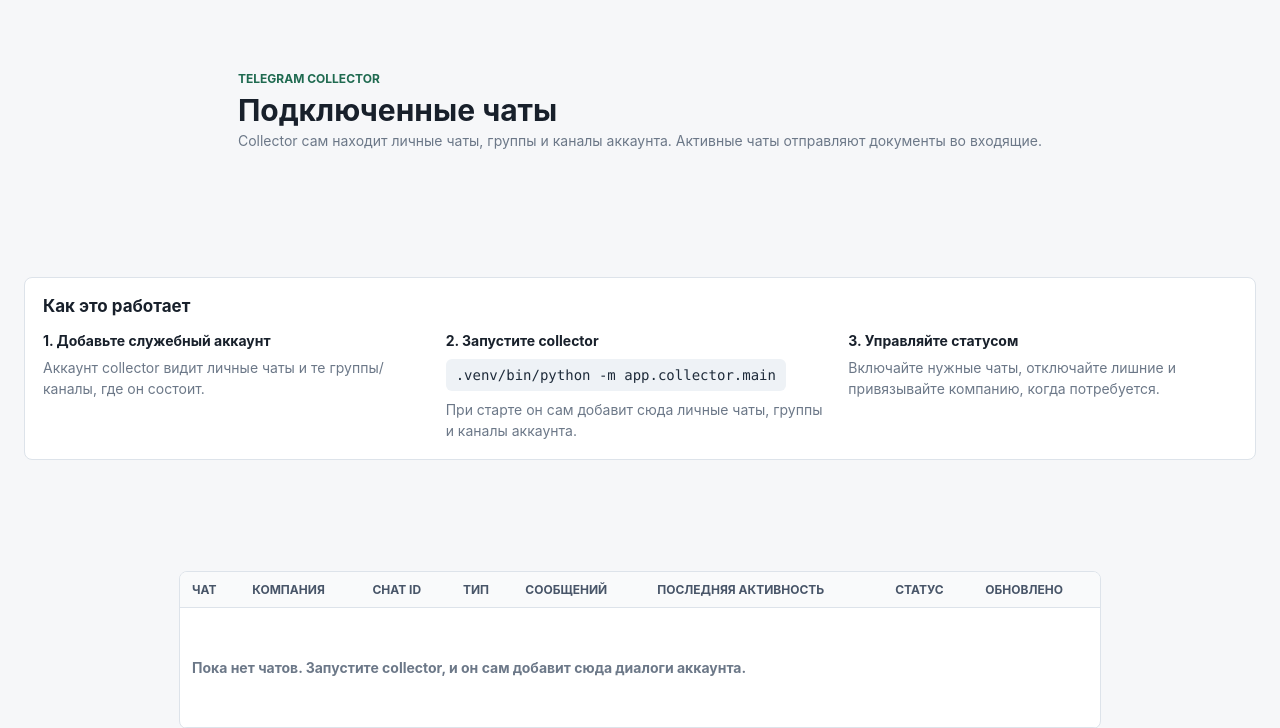
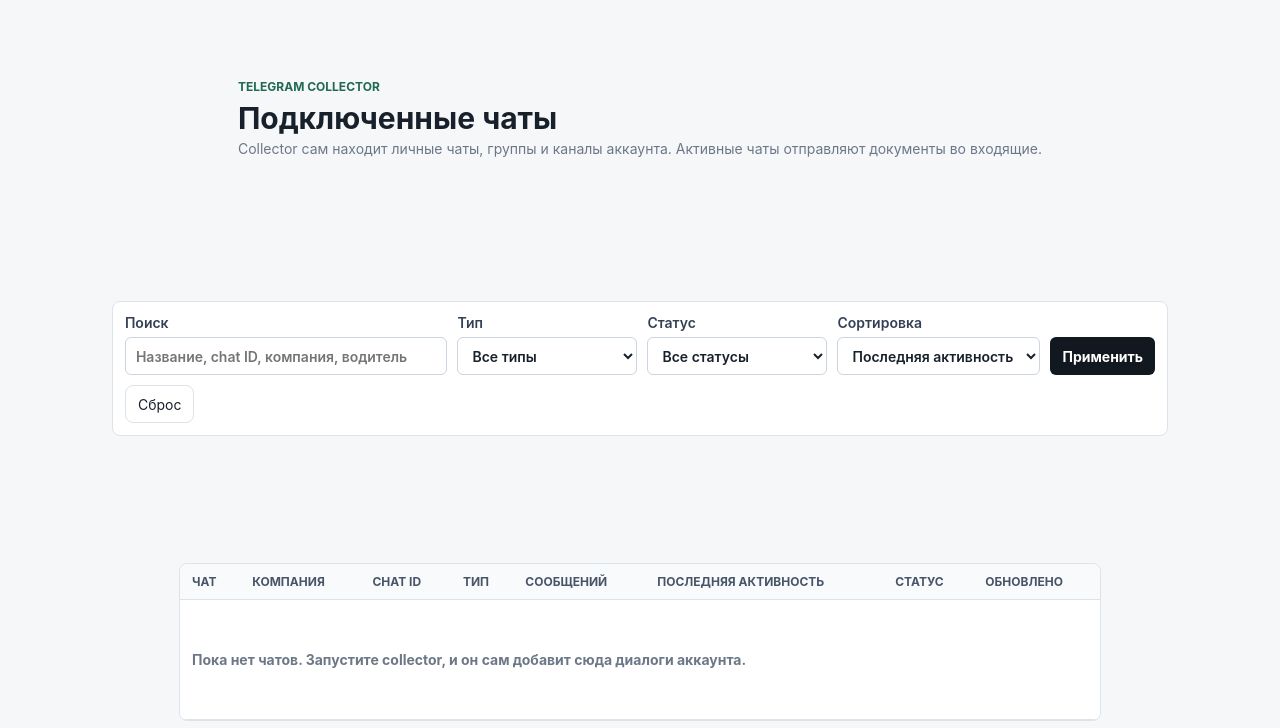
Before and after one commit to alexmorrowind/Astro-TMC, a FastAPI app: template app/web/templates/telegram_groups.html in a window 1280 px wide. Shown: the top 728 px of the page. Run offline with FastAPI, Linux system fonts and the light colour scheme; the template is opened without the code that fills it, so the values that code supplies are empty; some libraries are stand-ins or nearby versions.

Commit message:
Replace Telegram help with sorting filters

```diff
--- a/app/main.py
+++ b/app/main.py
@@ -787,10 +787,46 @@ def terminated_page(request: Request, db: Session = Depends(get_db)):
 
 
 @app.get("/telegram/groups", response_class=HTMLResponse)
-def telegram_groups_page(request: Request, db: Session = Depends(get_db)):
+def telegram_groups_page(
+    request: Request,
+    q: str | None = None,
+    chat_type: str | None = None,
+    status_filter: str | None = None,
+    sort_by: str = "activity",
+    db: Session = Depends(get_db),
+):
     user = require_user(request, db)
     effective_company_id = user.company_id if user.role == UserRole.MANAGER else None
     groups = list_groups_for_company(db, company_id=effective_company_id)
+    if q:
+        needle = q.strip().lower()
+        groups = [
+            group
+            for group in groups
+            if needle in group.title.lower()
+            or needle in str(group.chat_id)
+            or needle in group.chat_type.lower()
+            or needle in (group.company.name.lower() if group.company else "")
+            or needle in (group.driver.full_name.lower() if group.driver else "")
+        ]
+    if chat_type:
+        groups = [group for group in groups if group.chat_type == chat_type]
+    if status_filter == "active":
+        groups = [group for group in groups if group.is_active]
+    elif status_filter == "disabled":
+        groups = [group for group in groups if not group.is_active]
+
+    if sort_by == "title":
+        groups.sort(key=lambda group: group.title.lower())
+    elif sort_by == "type":
+        groups.sort(key=lambda group: (group.chat_type, group.title.lower()))
+    elif sort_by == "company":
+        groups.sort(key=lambda group: ((group.company.name.lower() if group.company else ""), group.title.lower()))
+    elif sort_by == "messages":
+        groups.sort(key=lambda group: (group.message_count or 0), reverse=True)
+    else:
+        groups.sort(key=lambda group: group.last_seen_at or group.updated_at, reverse=True)
+
     companies = list(db.scalars(select(Company).order_by(Company.name)))
     drivers = list_drivers_with_documents(db, company_id=effective_company_id)
     return render(
@@ -801,6 +837,10 @@ def telegram_groups_page(request: Request, db: Session = Depends(get_db)):
             "groups": groups,
             "companies": companies,
             "drivers": drivers,
+            "q": q or "",
+            "chat_type": chat_type or "",
+            "status_filter": status_filter or "",
+            "sort_by": sort_by,
         },
     )
 
--- a/app/web/static/styles.css
+++ b/app/web/static/styles.css
@@ -1232,22 +1232,6 @@ textarea {
   }
 }
 
-.telegram-help {
-  margin-bottom: 16px;
-}
-
-.command-grid {
-  display: grid;
-  grid-template-columns: repeat(3, minmax(0, 1fr));
-  gap: 14px;
-}
-
-.command-grid p {
-  color: var(--muted);
-  line-height: 1.5;
-  margin: 8px 0 0;
-}
-
 code {
   display: inline-flex;
   max-width: 100%;
@@ -1258,6 +1242,10 @@ code {
   color: #1e2b3a;
   font-family: ui-monospace, SFMono-Regular, Menlo, Consolas, monospace;
   white-space: normal;
+}
+
+.telegram-sort-toolbar {
+  grid-template-columns: minmax(260px, 1fr) 180px 180px 220px auto auto;
 }
 
 .missing-file .file-glyph {
--- a/app/web/templates/telegram_groups.html
+++ b/app/web/templates/telegram_groups.html
@@ -9,56 +9,42 @@
   </div>
 </header>
 
-<section class="info-panel telegram-help">
-  <h2>Как это работает</h2>
-  <div class="command-grid">
-    <div>
-      <strong>1. Добавьте служебный аккаунт</strong>
-      <p>Аккаунт collector видит личные чаты и те группы/каналы, где он состоит.</p>
-    </div>
-    <div>
-      <strong>2. Запустите collector</strong>
-      <code>.venv/bin/python -m app.collector.main</code>
-      <p>При старте он сам добавит сюда личные чаты, группы и каналы аккаунта.</p>
-    </div>
-    <div>
-      <strong>3. Управляйте статусом</strong>
-      <p>Включайте нужные чаты, отключайте лишние и привязывайте компанию, когда потребуется.</p>
-    </div>
-  </div>
-</section>
-
-{% if user.role.value == 'superadmin' %}
-<form class="toolbar" method="post" action="/telegram/groups">
-  <label>
-    Chat ID
-    <input name="chat_id" required placeholder="-1001234567890">
-  </label>
-  <label>
-    Название
-    <input name="title" required placeholder="Driver John / Demo Dispatch">
+<form class="toolbar telegram-sort-toolbar" method="get" action="/telegram/groups">
+  <label class="search-field">
+    Поиск
+    <input name="q" value="{{ q }}" placeholder="Название, chat ID, компания, водитель">
   </label>
   <label>
     Тип
     <select name="chat_type">
-      <option value="group">group</option>
-      <option value="supergroup">supergroup</option>
-      <option value="channel">channel</option>
-      <option value="private">private</option>
+      <option value="">Все типы</option>
+      <option value="private" {% if chat_type == 'private' %}selected{% endif %}>private</option>
+      <option value="group" {% if chat_type == 'group' %}selected{% endif %}>group</option>
+      <option value="supergroup" {% if chat_type == 'supergroup' %}selected{% endif %}>supergroup</option>
+      <option value="channel" {% if chat_type == 'channel' %}selected{% endif %}>channel</option>
     </select>
   </label>
   <label>
-    Компания
-    <select name="company_id">
-      <option value="">Без компании</option>
-      {% for company in companies %}
-      <option value="{{ company.id }}">{{ company.name }}</option>
-      {% endfor %}
+    Статус
+    <select name="status_filter">
+      <option value="">Все статусы</option>
+      <option value="active" {% if status_filter == 'active' %}selected{% endif %}>Active</option>
+      <option value="disabled" {% if status_filter == 'disabled' %}selected{% endif %}>Disabled</option>
     </select>
   </label>
-  <button class="primary-button compact" type="submit">Добавить</button>
+  <label>
+    Сортировка
+    <select name="sort_by">
+      <option value="activity" {% if sort_by == 'activity' %}selected{% endif %}>Последняя активность</option>
+      <option value="title" {% if sort_by == 'title' %}selected{% endif %}>Название A-Z</option>
+      <option value="type" {% if sort_by == 'type' %}selected{% endif %}>Тип</option>
+      <option value="company" {% if sort_by == 'company' %}selected{% endif %}>Компания</option>
+      <option value="messages" {% if sort_by == 'messages' %}selected{% endif %}>Сообщений</option>
+    </select>
+  </label>
+  <button class="primary-button compact" type="submit">Применить</button>
+  <a href="/telegram/groups" class="ghost-button compact">Сброс</a>
 </form>
-{% endif %}
 
 <section class="table-shell">
   <table class="data-table">
```
